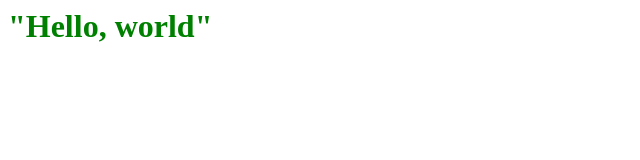
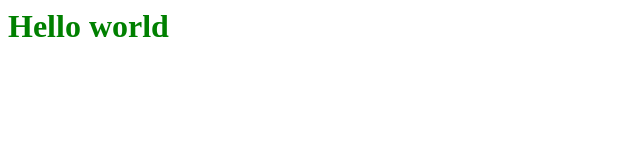
Before and after one commit to LucasChevalier/website, a plain HTML site: page index.html in a window 1280 px wide. Shown: the whole page, without its empty margins (0-640 px from the left). Drawn offline with Linux system fonts and the light colour scheme.

Commit message:
Delete test.html

```diff
--- a/index.html
+++ b/index.html
@@ -1 +1 @@
-<h1> <font color=green> "Hello, world"</font></h1>
+<font color=green><h1>Hello world</h1></font>
```
Also changed, not shown: test.html (deleted, +0 -1 lines).
